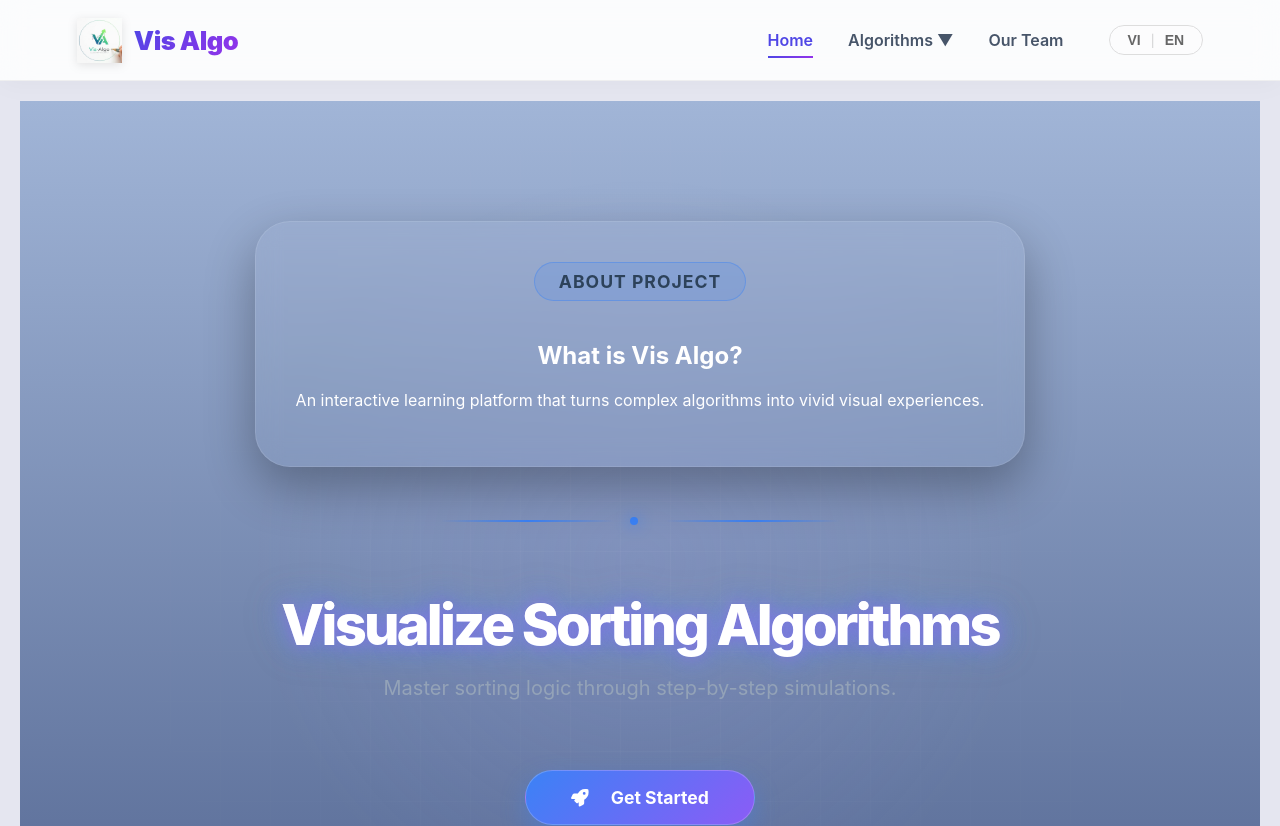
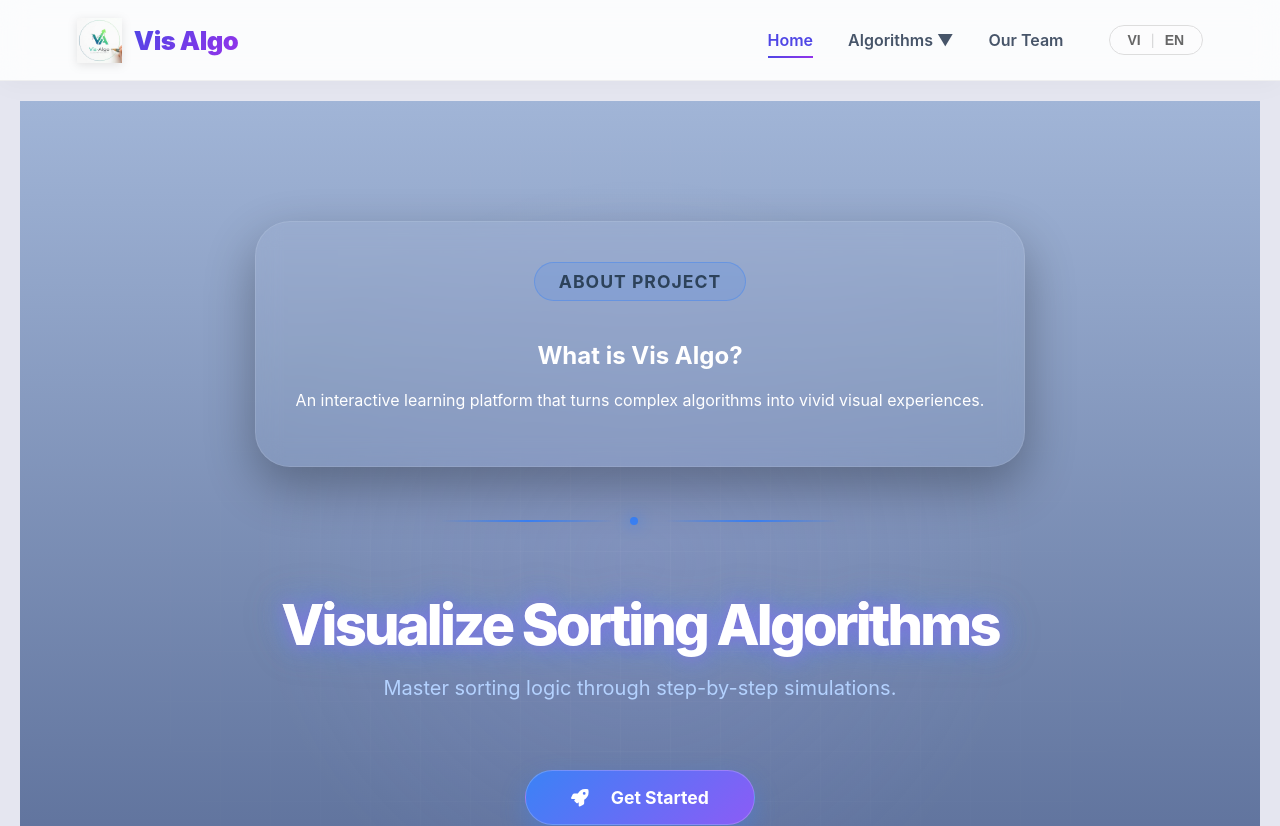
Before and after one commit to lethingocnhat462-ux/Visalgo-final-project, a React (Create React App) app: page / in a window 1280 px wide. Shown: the top 826 px of the page. Built offline with nearby package versions, Linux system fonts and the light colour scheme.

Commit message:
Fix color

```diff
--- a/src/pages/HomePage.css
+++ b/src/pages/HomePage.css
@@ -81,7 +81,7 @@
 
 .hero-p {
   font-size: 1.25rem !important;
-  color: #94a3b8 !important;
+  color: #b4d2ff !important;
   max-width: 800px;
   margin: 0 auto 30px !important;
 }
```
